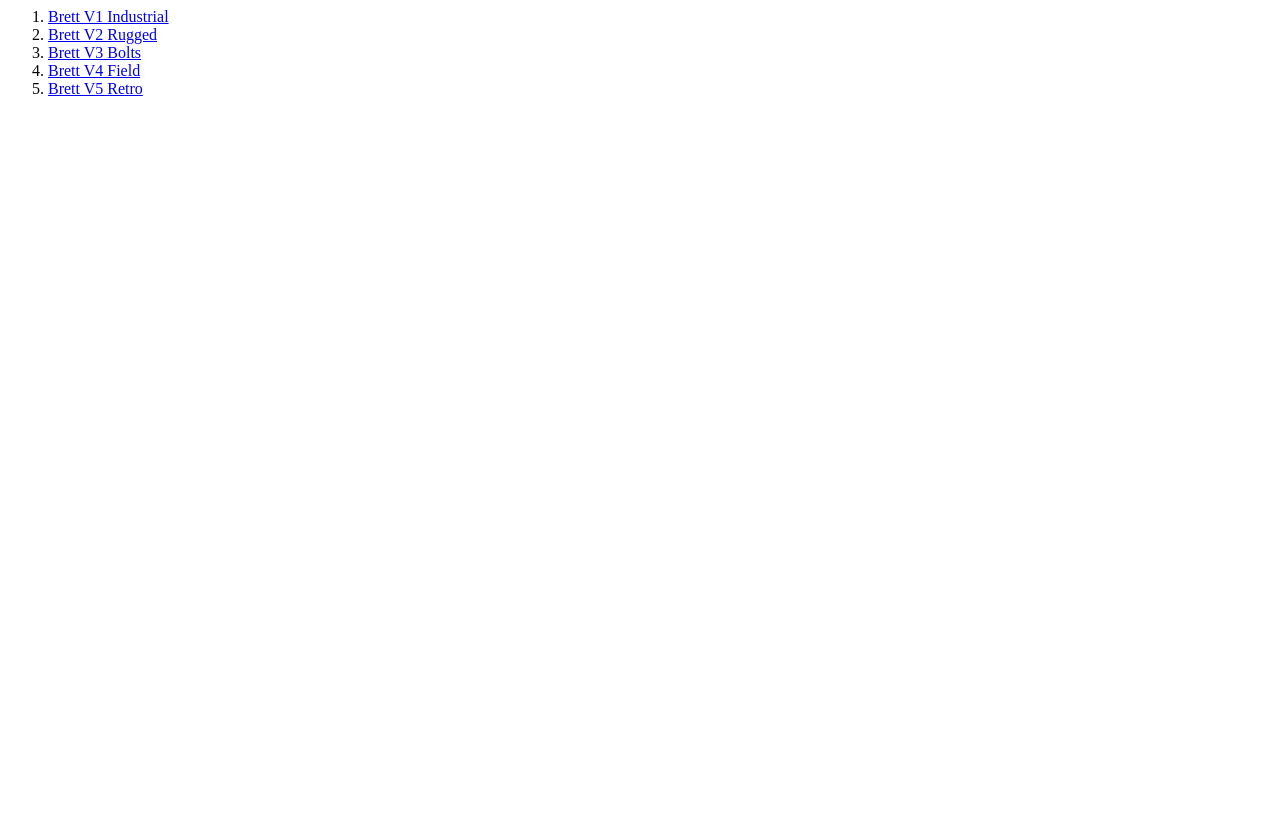
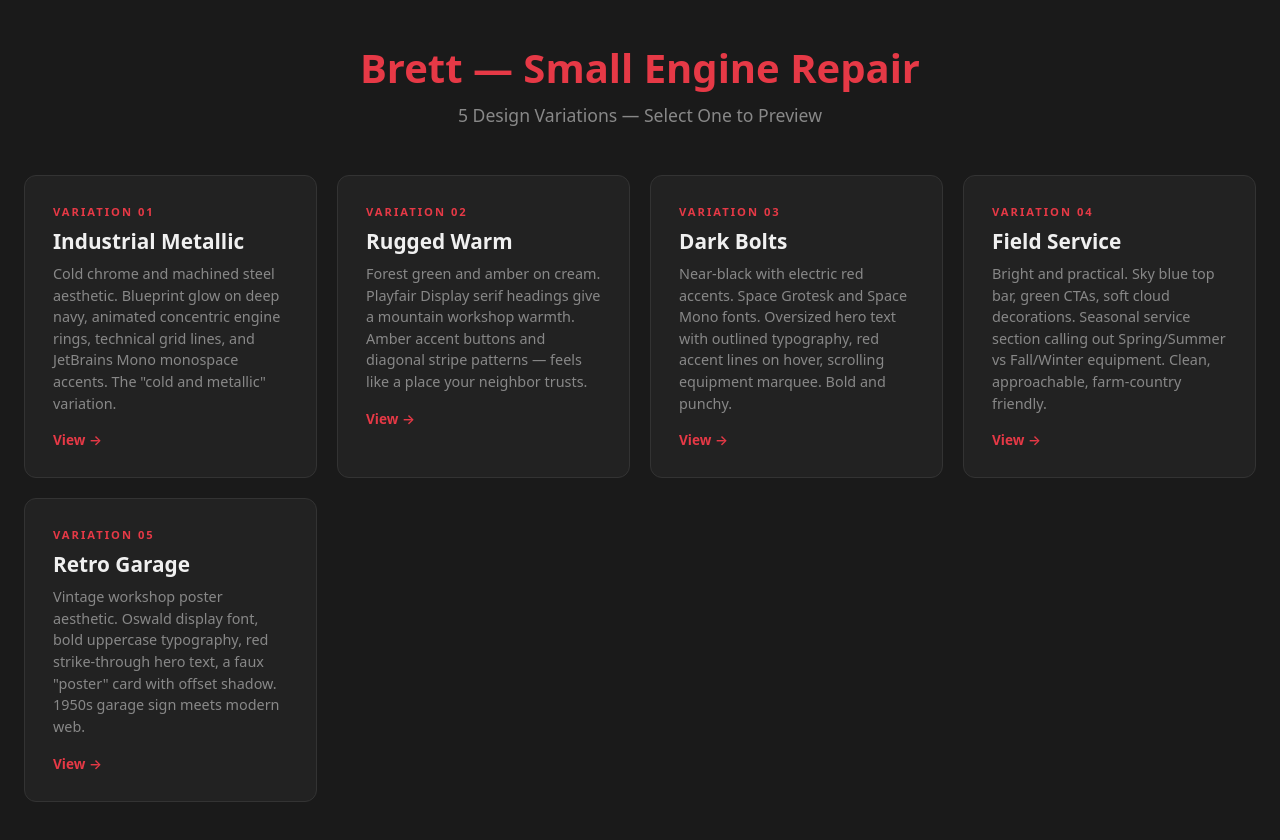
Before and after one commit to Lease-Logic-Technologies/slv-websites, a plain HTML site: page fp4sites/smallEngineRepair/index.html in a window 1280 px wide. Before the commit the page ends 800 px from the top, so only its background shows below. Drawn offline with Linux system fonts and the light colour scheme.

Commit message:
fixed Brett's hub page, my ugly links are gone, matches rotary - same model

```diff
--- a/fp4sites/smallEngineRepair/index.html
+++ b/fp4sites/smallEngineRepair/index.html
@@ -1,7 +1,57 @@
-<ol>
-    <li><a href="brett-v1-industrial/">Brett V1 Industrial</a></li>
-    <li><a href="brett-v2-rugged/">Brett V2 Rugged</a></li>
-    <li><a href="brett-v3-bolts/">Brett V3 Bolts</a></li>
-    <li><a href="brett-v4-field/">Brett V4 Field</li>
-    <li><a href="brett-v5-retro/">Brett V5 Retro</a></li>
-</ol>
+<!DOCTYPE html>
+<html lang="en">
+<head>
+    <meta charset="UTF-8">
+    <meta name="viewport" content="width=device-width, initial-scale=1.0">
+    <title>Brett — Small Engine Repair Variations</title>
+    <style>
+        * { margin: 0; padding: 0; box-sizing: border-box; }
+        body { font-family: system-ui, -apple-system, sans-serif; background: #1a1a1a; color: #f0f0f0; min-height: 100vh; display: flex; flex-direction: column; align-items: center; justify-content: center; padding: 40px 24px; }
+        h1 { font-size: 2.5rem; font-weight: 800; margin-bottom: 8px; color: #e63946; }
+        .subtitle { color: #888; font-size: 1.1rem; margin-bottom: 48px; }
+        .grid { display: grid; grid-template-columns: repeat(auto-fit, minmax(280px, 1fr)); gap: 20px; max-width: 1400px; width: 100%; }
+        .card { background: #222; border: 1px solid #333; border-radius: 12px; padding: 28px; transition: all 0.25s; text-decoration: none; color: inherit; display: block; }
+        .card:hover { border-color: #e63946; transform: translateY(-4px); box-shadow: 0 8px 24px rgba(230,57,70,0.15); }
+        .card-num { font-size: 0.7rem; font-weight: 700; color: #e63946; text-transform: uppercase; letter-spacing: 2px; margin-bottom: 8px; }
+        .card h2 { font-size: 1.3rem; font-weight: 700; margin-bottom: 8px; }
+        .card p { font-size: 0.9rem; color: #888; line-height: 1.5; }
+        .card .arrow { margin-top: 16px; color: #e63946; font-weight: 600; font-size: 0.85rem; }
+    </style>
+</head>
+<body>
+    <h1>Brett — Small Engine Repair</h1>
+    <p class="subtitle">5 Design Variations — Select One to Preview</p>
+    <div class="grid">
+        <a href="brett-v1-industrial/" class="card">
+            <div class="card-num">Variation 01</div>
+            <h2>Industrial Metallic</h2>
+            <p>Cold chrome and machined steel aesthetic. Blueprint glow on deep navy, animated concentric engine rings, technical grid lines, and JetBrains Mono monospace accents. The "cold and metallic" variation.</p>
+            <div class="arrow">View →</div>
+        </a>
+        <a href="brett-v2-rugged/" class="card">
+            <div class="card-num">Variation 02</div>
+            <h2>Rugged Warm</h2>
+            <p>Forest green and amber on cream. Playfair Display serif headings give a mountain workshop warmth. Amber accent buttons and diagonal stripe patterns — feels like a place your neighbor trusts.</p>
+            <div class="arrow">View →</div>
+        </a>
+        <a href="brett-v3-bolts/" class="card">
+            <div class="card-num">Variation 03</div>
+            <h2>Dark Bolts</h2>
+            <p>Near-black with electric red accents. Space Grotesk and Space Mono fonts. Oversized hero text with outlined typography, red accent lines on hover, scrolling equipment marquee. Bold and punchy.</p>
+            <div class="arrow">View →</div>
+        </a>
+        <a href="brett-v4-field/" class="card">
+            <div class="card-num">Variation 04</div>
+            <h2>Field Service</h2>
+            <p>Bright and practical. Sky blue top bar, green CTAs, soft cloud decorations. Seasonal service section calling out Spring/Summer vs Fall/Winter equipment. Clean, approachable, farm-country friendly.</p>
+            <div class="arrow">View →</div>
+        </a>
+        <a href="brett-v5-retro/" class="card">
+            <div class="card-num">Variation 05</div>
+            <h2>Retro Garage</h2>
+            <p>Vintage workshop poster aesthetic. Oswald display font, bold uppercase typography, red strike-through hero text, a faux "poster" card with offset shadow. 1950s garage sign meets modern web.</p>
+            <div class="arrow">View →</div>
+        </a>
+    </div>
+</body>
+</html>
```
